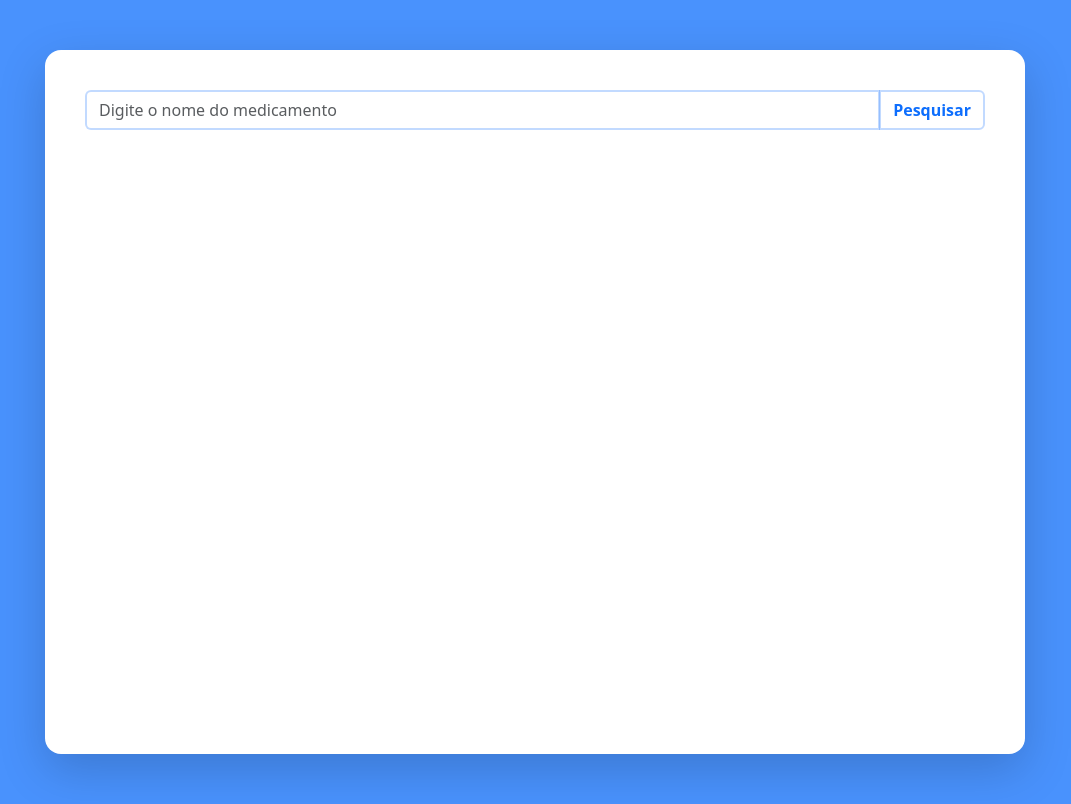
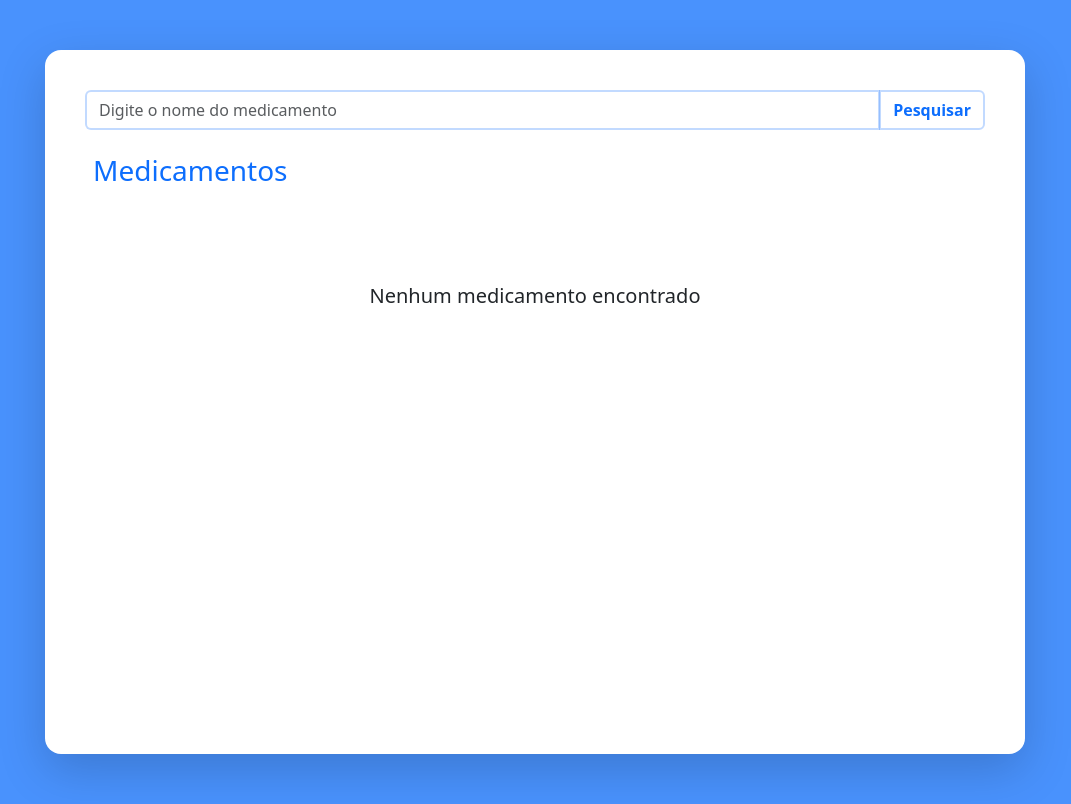
Before and after one commit to Gustavo-de-Brito/find-medication, a React (Create React App) app: page / in a window 1280 px wide. Shown: the whole page, without its empty margins (105-1176 px from the left). Built offline with nearby package versions, Linux system fonts and the light colour scheme.

Commit message:
feat: add list medication layout

```diff
--- a/package.json
+++ b/package.json
@@ -7,6 +7,7 @@
     "@testing-library/react": "^13.4.0",
     "@testing-library/user-event": "^13.5.0",
     "bootstrap": "^5.3.2",
+    "prop-types": "^15.8.1",
     "react": "^18.2.0",
     "react-dom": "^18.2.0",
     "react-router-dom": "^6.16.0",
--- /dev/null
+++ b/src/components/MedicineItem/index.jsx
@@ -0,0 +1,24 @@
+import P from 'prop-types';
+
+const MedicineItem = ({ name, company }) => {
+  return (
+    <a
+      href="#"
+      className="list-group-item list-group-item-action bg-primary
+        bg-opacity-75 text-white"
+      aria-current="true"
+    >
+      <div className="d-flex w-100 justify-content-between">
+        <h3 className="my-3 fs-5 fw-bold">{name}</h3>
+      </div>
+      <p>{company}</p>
+    </a>
+  );
+};
+
+MedicineItem.propTypes = {
+  name: P.string,
+  company: P.string,
+};
+
+export default MedicineItem;
--- /dev/null
+++ b/src/components/MedicineList/index.jsx
@@ -0,0 +1,29 @@
+import P from 'prop-types';
+import MedicineItem from '../MedicineItem';
+
+const MedicineList = ({ foundedMedicine, medicines }) => {
+  return (
+    <ul className="list-group mt-5 px-3">
+      {foundedMedicine &&
+        medicines.map((medicine) => (
+          <MedicineItem
+            key={medicine.idProduto}
+            name={medicine.nomeProduto}
+            company={medicine.razaoSocial}
+          />
+        ))}
+      {!foundedMedicine && (
+        <h4 className="text-center fs-5 my-5 fw-normal">
+          Nenhum medicamento encontrado
+        </h4>
+      )}
+    </ul>
+  );
+};
+
+MedicineList.propTypes = {
+  foundedMedicine: P.bool,
+  medicines: P.array,
+};
+
+export default MedicineList;
--- a/src/pages/Home/index.jsx
+++ b/src/pages/Home/index.jsx
@@ -1,11 +1,20 @@
 import './home.css';
 import SearchMedication from '../../components/SearchMedication';
+import { useState } from 'react';
+import MedicineList from '../../components/MedicineList';
 
 const Home = () => {
+  const [medicines] = useState([]);
+
   return (
     <div className="view-container bg-primary bg-opacity-75">
       <div className="content mx-auto p-4 shadow-lg rounded-4 bg-white">
         <SearchMedication />
+        <h3 className="text-primary ms-4 mt-4">Medicamentos</h3>
+        <MedicineList
+          foundedMedicine={medicines.length > 0}
+          medicines={medicines}
+        />
       </div>
     </div>
   );
```
Also changed, not shown: 1 other file (tests, documents, lock files or other folders).
